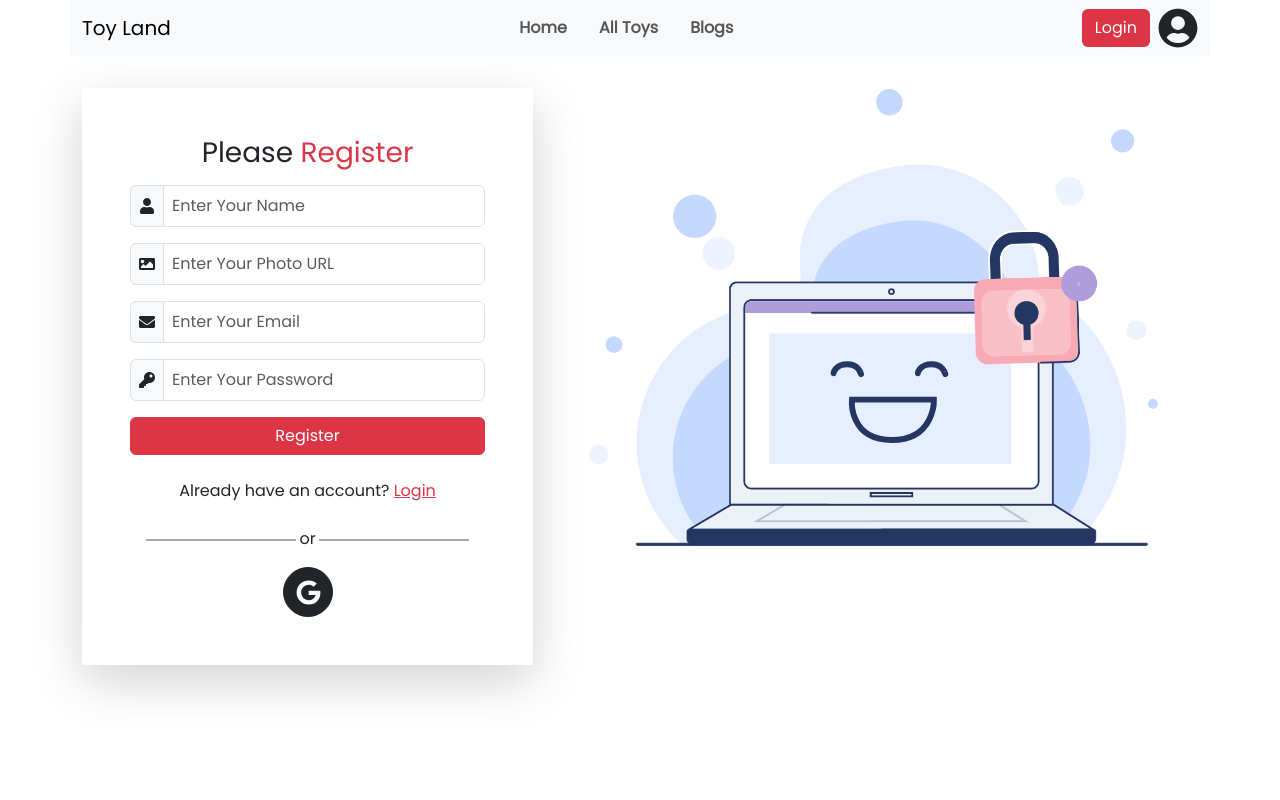
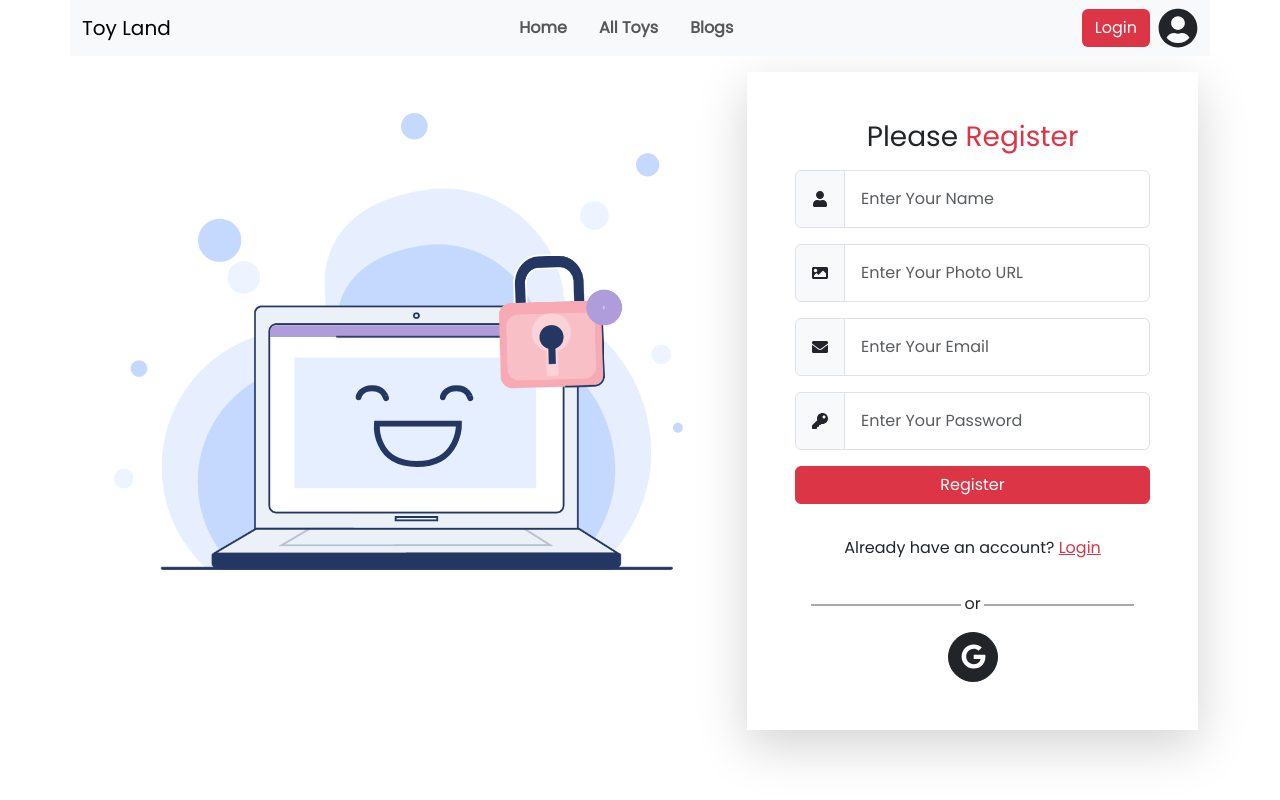
Before and after one commit to OviIslmAbir/toyLand-client-site, a React (Vite) app: page /register in a window 1280 px wide. Built offline with nearby package versions, Linux system fonts and the light colour scheme; no server answers.

Commit message:
seventh commit

```diff
--- /dev/null
+++ b/src/Pages/Blogs/Blogs.jsx
@@ -0,0 +1,68 @@
+import React from 'react';
+
+const Blogs = () => {
+    return (
+        <div>
+            <div className='container mt-5'>
+                <h1 className="text-center">Frequently Asked Any Question</h1>
+                <p className="text-center">Write the correct answer to the question</p>
+                <div className="accordion" id="accordionExample">
+                    <div className="accordion-item">
+                        <h2 className="accordion-header" id="headingOne">
+                            <button className="accordion-button" type="button" data-bs-toggle="collapse" data-bs-target="#collapseOne" aria-expanded="true" aria-controls="collapseOne">
+                            1. What is an access token and refresh token? How do they work and where should we store them on the client-side?
+                            </button>
+                        </h2>
+                        <div id="collapseOne" className="accordion-collapse collapse show" aria-labelledby="headingOne" data-bs-parent="#accordionExample">
+                            <div className="accordion-body">
+                               Access tokens are typically stored in memory, browser cookies, or local storage, while refresh tokens should be stored in a secure and protected manner, such as HTTP-only cookies or secure storage provided by the operating system or browser.
+                            </div>
+                        </div>
+                    </div>
+                    <div className="accordion-item">
+                        <h2 className="accordion-header" id="headingTwo">
+                            <button className="accordion-button collapsed" type="button" data-bs-toggle="collapse" data-bs-target="#collapseTwo" aria-expanded="false" aria-controls="collapseTwo">
+                            2. Compare SQL and NoSQL databases?
+                            </button>
+                        </h2>
+                        <div id="collapseTwo" className="accordion-collapse collapse" aria-labelledby="headingTwo" data-bs-parent="#accordionExample">
+                            <div className="accordion-body">
+                              SQL databases are vertically scalable, while NoSQL databases are horizontally scalable. SQL databases are table-based, while NoSQL databases are document, key-value, graph, or wide-column stores. SQL databases are better for multi-row transactions, while NoSQL is better for unstructured data like documents or JSON
+                            </div>
+                        </div>
+                    </div>
+                    <div className="accordion-item">
+                        <h2 className="accordion-header" id="headingThree">
+                            <button className="accordion-button collapsed" type="button" data-bs-toggle="collapse" data-bs-target="#collapseThree" aria-expanded="false" aria-controls="collapseThree">
+                            3. What is express js? What is Nest JS?
+                            </button>
+                        </h2>
+                        <div id="collapseThree" className="accordion-collapse collapse" aria-labelledby="headingThree" data-bs-parent="#accordionExample">
+                            <div className="accordion-body">
+                            <span className="fw-bold me-1">Express JS :</span>
+                            Express.js is a minimalist web application framework for Node.js, providing a simple and flexible set of features for building web applications and APIs.
+                            <br />
+                            <span className="fw-bold me-1">NestJS :</span>
+                            NestJS is a progressive, opinionated framework for building efficient and scalable server-side applications with TypeScript, leveraging the power of Express.js under the hood. It promotes a structured and modular architecture, including features like dependency injection and built-in validation.
+                            </div>
+                        </div>
+                    </div>
+                    <div className="accordion-item">
+                        <h2 className="accordion-header" id="headingFour">
+                            <button className="accordion-button collapsed" type="button" data-bs-toggle="collapse" data-bs-target="#collapseFour" aria-expanded="false" aria-controls="collapseFour">
+                            4. What is MongoDB aggregate and how does it work?
+                            </button>
+                        </h2>
+                        <div id="collapseFour" className="accordion-collapse collapse" aria-labelledby="headingfour" data-bs-parent="#accordionExample">
+                            <div className="accordion-body">
+                            MongoDB's aggregate is a framework for performing advanced data processing and analysis in MongoDB. It works by using a pipeline of stages, each manipulating the input and passing it to the next stage. Stages can filter, group, sort, project, and perform various computations on the data. Aggregation allows for powerful data transformations, analytics, and reporting capabilities in MongoDB.
+                            </div>
+                        </div>
+                    </div>
+                </div>
+            </div>
+        </div>
+    );
+};
+
+export default Blogs;
--- a/src/Pages/Register/Register.jsx
+++ b/src/Pages/Register/Register.jsx
@@ -43,28 +43,31 @@ const Register = () => {
     return (
         <div className='container'>
             <div className="row align-items-center">
-                <div className="col-lg-5">
+                <div className="col-lg-7">
+                    <Lottie animationData={computer} loop={true} />
+                </div>
+                <div className="col-lg-5 my-3">
                     <div className='shadow-lg p-5'>
                         <form onSubmit={handleRegister}>
                             <h3 className='text-center mb-3'>Please <span className='text-danger'>Register</span></h3>
                             <div className="input-group mb-3">
-                                <span className="input-group-text p-2" id="basic-addon1"><FaUser/></span>
-                                <input type="text" name='name' className="form-control p-2" placeholder="Enter Your Name" aria-label="Name" aria-describedby="basic-addon1" required/>
+                                <span className="input-group-text p-3" id="basic-addon1"><FaUser/></span>
+                                <input type="text" name='name' className="form-control p-3" placeholder="Enter Your Name" aria-label="Name" aria-describedby="basic-addon1" required/>
                             </div>
                             <div className="input-group mb-3">
-                                <span className="input-group-text p-2" id="basic-addon1"><FaImage/></span>
-                                <input type="url" name='photo' className="form-control p-2" placeholder="Enter Your Photo URL" aria-label="photo" aria-describedby="basic-addon1" required/>
+                                <span className="input-group-text p-3" id="basic-addon1"><FaImage/></span>
+                                <input type="url" name='photo' className="form-control p-3" placeholder="Enter Your Photo URL" aria-label="photo" aria-describedby="basic-addon1" required/>
                             </div>
                             <div className="input-group mb-3">
-                                <span className="input-group-text p-2" id="basic-addon1"><FaEnvelope/></span>
-                                <input type="email" name='email' className="form-control p-2" placeholder="Enter Your Email" aria-label="Email" aria-describedby="basic-addon1" required/>
+                                <span className="input-group-text p-3" id="basic-addon1"><FaEnvelope/></span>
+                                <input type="email" name='email' className="form-control p-3" placeholder="Enter Your Email" aria-label="Email" aria-describedby="basic-addon1" required/>
                             </div>
                             <div className="input-group mb-3">
-                                <span className="input-group-text p-2" id="basic-addon1"><FaKey/></span>
-                                <input type="password" name='password' className="form-control p-2" placeholder="Enter Your Password" aria-label="Password" aria-describedby="basic-addon1" required/>
+                                <span className="input-group-text p-3" id="basic-addon1"><FaKey/></span>
+                                <input type="password" name='password' className="form-control p-3" placeholder="Enter Your Password" aria-label="Password" aria-describedby="basic-addon1" required/>
                             </div>
                             <input type="submit" value="Register" className='btn btn-danger w-100' />
-                            <p className='text-center mt-3 p-2'>Already have an account? <Link className='text-danger' to='/login'>Login</Link></p>
+                            <p className='text-center mt-3 p-3'>Already have an account? <Link className='text-danger' to='/login'>Login</Link></p>
                         </form>
                         <div className='text-center mt-3'>
                             <span className='line'>or</span>
@@ -74,9 +77,6 @@ const Register = () => {
                         </div>
                     </div>
                 </div>
-                <div className="col-lg-7">
-                  <Lottie animationData={computer} loop={true} />
-                </div>
             </div>
         </div>
     );
--- a/src/Shared/Navbar/Navbar.jsx
+++ b/src/Shared/Navbar/Navbar.jsx
@@ -27,7 +27,7 @@ const Navbar = () => {
                             <Link to="" className="nav-link me-3 fw-bold">All Toys</Link>
                         </li>
                         <li className="nav-item">
-                            <Link to="" className="nav-link me-3 fw-bold ">Blogs</Link>
+                            <Link to="/blogs" className="nav-link me-3 fw-bold ">Blogs</Link>
                         </li>
                         {
                             user ? <>
--- a/src/main.jsx
+++ b/src/main.jsx
@@ -11,6 +11,7 @@ import Login from './Pages/Login/Login';
 import Register from './Pages/Register/Register';
 import AuthProvider from './Provider/AuthProvider';
 import ErrorPage from './Pages/Error/ErrorPage';
+import Blogs from './Pages/Blogs/Blogs';
 
 const router = createBrowserRouter([
   {
@@ -31,7 +32,8 @@ const router = createBrowserRouter([
         element: <Register></Register>,
       },
       {
-
+        path: "/blogs",
+        element: <Blogs></Blogs>,
       },
     ]
   },
```
